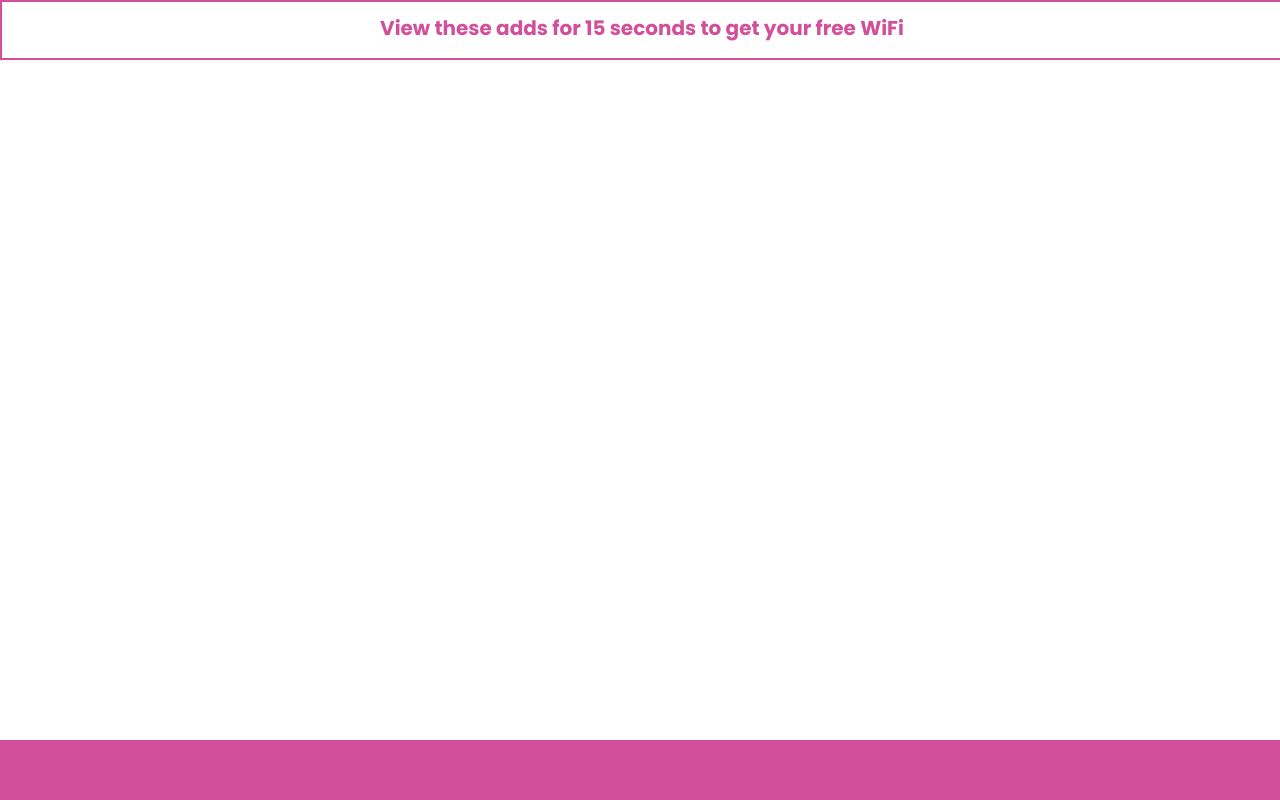
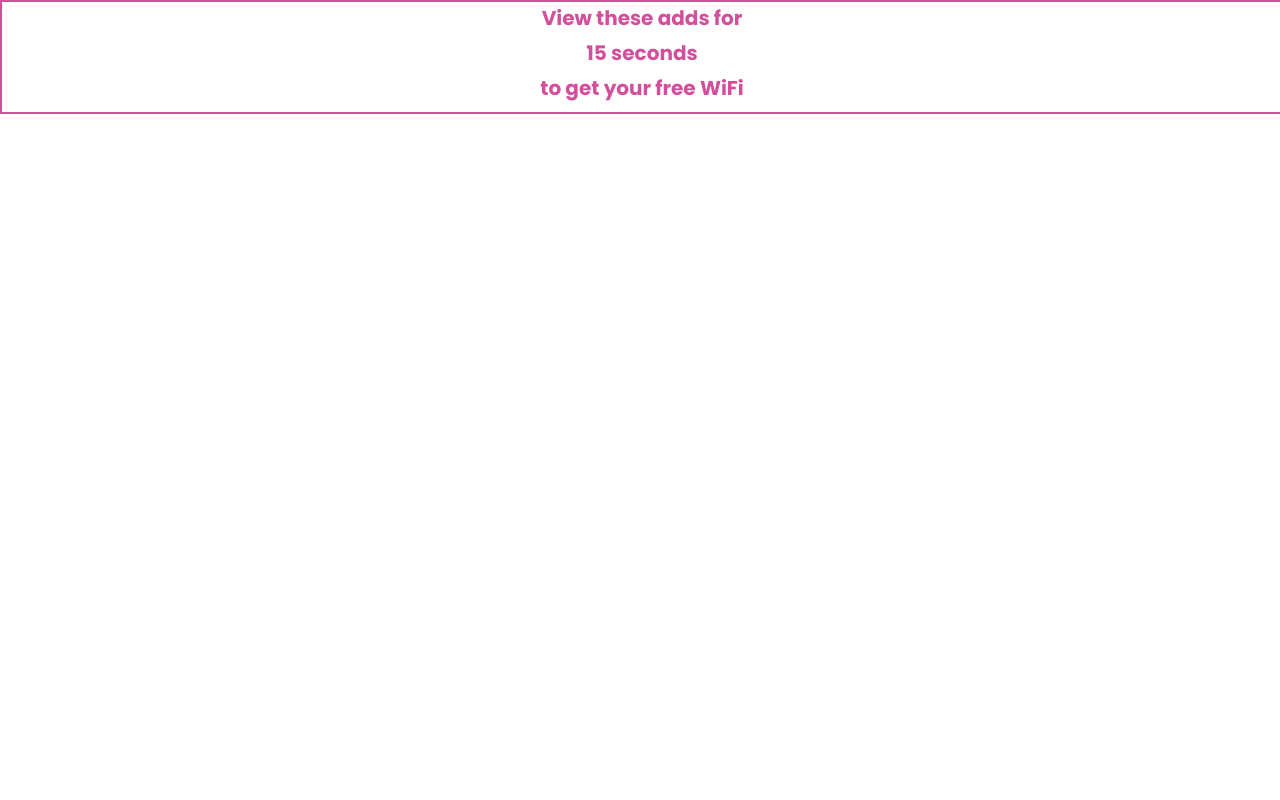
Before and after one commit to arnostrauss19870605/wifin, a Django app: page /landing/ in a window 1280 px wide. Run offline with Django 4.2, Linux system fonts and the light colour scheme; some libraries are stand-ins or nearby versions.

Commit message:
Changed header to avoid over run

```diff
--- a/templates/start.html
+++ b/templates/start.html
@@ -117,7 +117,9 @@
               document.redirect.submit();
           } else {
               document.getElementById("noticeTxt").style.display = "Inherit";
-              document.getElementById("noticeTxt").innerHTML = "View these adds for " + timeleft + " seconds to get your free WiFi " ;
+              document.getElementById("noticeTxt").innerHTML = "View these adds for " ;
+              document.getElementById("noticeTxt2").innerHTML = timeleft + " seconds  "  ;
+              document.getElementById("noticeTxt3").innerHTML = "to get your free WiFi " ;
           }
 
           timeleft = timeleft - 1;
@@ -134,20 +136,18 @@
 
 
        <!-- Header  -->
-       <nav class="navbar navbar-expand-lg navbar-light bg-header">
+       <nav class="navbar navbar-expand-lg navbar-light bg-header" style="height: 110px;word-break:break-all;">
         <div class="container-fluid">
 
-          <div class="logo" id="noticeTxt" style="margin-top: 15px;">Wifi News</div>
+          <div class="logo" id="noticeTxt" style="margin-top: 5px;text-align:center;word-break:break-all;"></div>
+          <div class="logo" id="noticeTxt2" style="margin-bottom: 0px;text-align:center;word-break:break-all;"></div>
+          <div class="logo" id="noticeTxt3" style="margin-bottom: 5px;text-align:center;word-break:break-all;"></div>
+
 
 
         </div>
 
       </nav>
-
-
-
-
-
 
 
                     <div class="row"  style="padding-top: 5%; padding-bottom: 10px; margin: 0 auto; text-align: center; margin-top: 5%">
@@ -184,16 +184,7 @@
                     </script>
 
 
-                    <!-- Botom Panel  -->
-                    <h1 id="noticeTxt2" style="color:black;"> </h1>
-                    <h1 id="noticeTxt3" style="color:black;"> </h1>
 
-                    <div class="bottom-panel" style="text-align:center;word-break:break-all;padding : 10px 0;">
-                <h3 id="noticeTxt" style="color:white;"> </h3>
-			</div>
-
-
-			<!-- .Bottom Panel  -->
 
       <!-- .Content  -->
 
```
Also changed, not shown: templates/interstitial.html (+9 -4 lines), templates/interstitial_1.html (+12 -8 lines), templates/start_1.html (+12 -5 lines).
